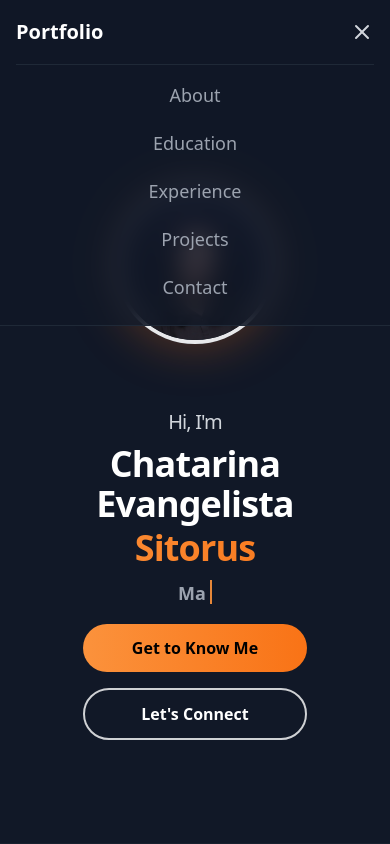
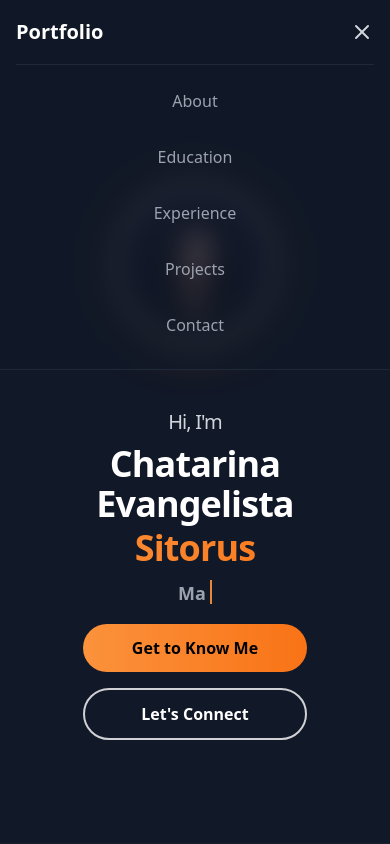
Before and after one commit to Chatarinaeva/portfolio-chatarinaeva, a React (Vite) app: page / in a window 390 px wide. Both pictures are taken after a click on the button "Toggle navigation menu". Shown: the top 844 px of the page. Built offline with nearby package versions, Linux system fonts and the light colour scheme.

Commit message:
Adjust mobile navigation button styles and spacing

```diff
--- a/src/App.tsx
+++ b/src/App.tsx
@@ -121,15 +121,15 @@ function App() {
           {/* Mobile Navigation Menu */}
           {isMenuOpen && (
             <div className="md:hidden pb-6 pt-4 border-t border-gray-800">
-              <div className="flex flex-col items-center space-y-5">
+              <div className="flex flex-col items-center space-y-4">
                 {navItems.map((item) => (
                   <button
                     key={item.id}
                     onClick={() => scrollToSection(item.id)}
-                    className={`text-center text-lg font-medium transition-colors duration-200 ${
+                    className={`w-36 py-2 rounded-full text-center text-base font-medium transition-all duration-200 ${
                       activeSection === item.id
-                        ? 'bg-orange-500 text-black shadow-[0_0_18px_rgba(249,115,22,0.35)]'
-                        : 'text-gray-400 hover:text-orange-400 hover:bg-gray-800/70 active:bg-gray-800'
+                        ? 'bg-orange-500 text-black shadow-[inset_0_1.5px_5px_rgba(0,0,0,0.28)] translate-y-[1px]'
+                        : 'text-gray-400 hover:text-white hover:bg-gray-800/70 active:bg-gray-800/80'
                     }`}
                   >
                     {item.label}
```
